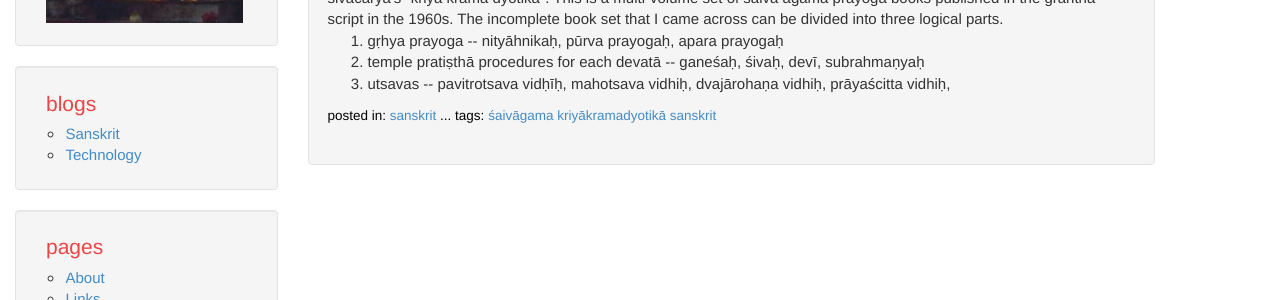
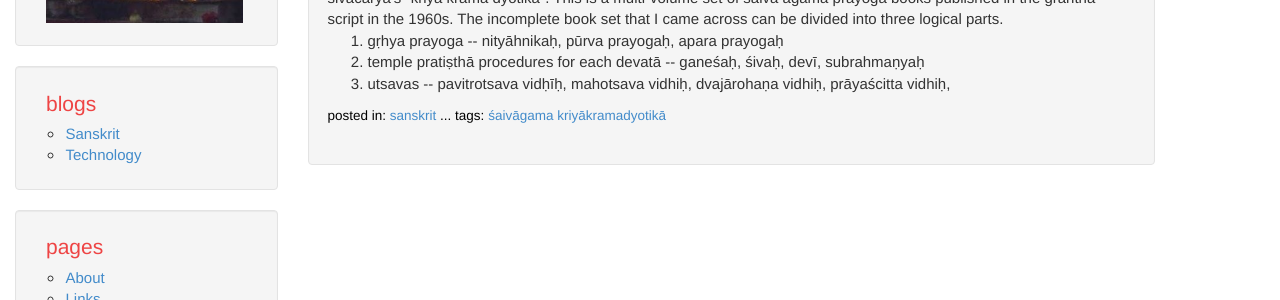
Before and after one commit to aupasana/aupasana.github.io, a Jekyll site: the page built from _posts/blog-2015/2015-02-09-kriya-krama-dyotika.html, in a window 1280 px wide. Shown: the part 211-511 px from the top of the page. Built offline with Jekyll 4.4.1, drawn with Linux system fonts in a browser that asks for light colours; comment, search, counter and statistics services are not loaded.

Commit message:
update tags on older posts

```diff
--- a/_posts/blog-2015/2015-02-09-astadasa-kriyavali.html
+++ b/_posts/blog-2015/2015-02-09-astadasa-kriyavali.html
@@ -8,7 +8,6 @@ tags:
 - śaivāgama
 - śivapratiṣṭhā
 - kriyākramadyotikā
-- sanskrit
 modified_time: '2015-02-09T12:47:55.635-08:00'
 blogger_id: tag:blogger.com,1999:blog-1404870071299307321.post-8792220877073376401
 blogger_orig_url: http://blog.aupasana.com/2015/02/astadasa-kriyavali.html
--- a/_posts/blog-2015/2015-02-09-kriya-krama-dyotika.html
+++ b/_posts/blog-2015/2015-02-09-kriya-krama-dyotika.html
@@ -7,7 +7,6 @@ author: Unknown
 tags:
 - śaivāgama
 - kriyākramadyotikā
-- sanskrit
 
 modified_time: '2015-02-20T12:29:39.091-08:00'
 blogger_id: tag:blogger.com,1999:blog-1404870071299307321.post-6832309602103286125
--- a/_posts/blog-2015/2015-02-09-siva-pratistha-vidhi.html
+++ b/_posts/blog-2015/2015-02-09-siva-pratistha-vidhi.html
@@ -8,7 +8,6 @@ tags:
 - śaivāgama
 - śivapratiṣṭhā
 - kriyākramadyotikā
-- sanskrit
 modified_time: '2015-02-09T13:06:41.969-08:00'
 blogger_id: tag:blogger.com,1999:blog-1404870071299307321.post-6339654362601181845
 blogger_orig_url: http://blog.aupasana.com/2015/02/siva-pratistha-vidhi.html
--- a/_posts/blog-2015/2015-02-10-mahakumbhabhiseka-rituals.html
+++ b/_posts/blog-2015/2015-02-10-mahakumbhabhiseka-rituals.html
@@ -6,7 +6,6 @@ date: '2015-02-10T08:50:00.003-08:00'
 author: Unknown
 tags:
 - śaivāgama
-- sanskrit
 modified_time: '2015-02-10T08:51:44.374-08:00'
 blogger_id: tag:blogger.com,1999:blog-1404870071299307321.post-4323609723624748140
 blogger_orig_url: http://blog.aupasana.com/2015/02/mahakumbhabhiseka-rituals.html
--- a/_posts/blog-2015/2015-02-12-visesa-sandhya.html
+++ b/_posts/blog-2015/2015-02-12-visesa-sandhya.html
@@ -7,7 +7,6 @@ author: Unknown
 tags:
 - śaivāgama
 - śivapratiṣṭhā
-- sanskrit
 modified_time: '2015-02-12T10:26:24.219-08:00'
 blogger_id: tag:blogger.com,1999:blog-1404870071299307321.post-4972760935673300034
 blogger_orig_url: http://blog.aupasana.com/2015/02/visesa-sandhya.html
```
Also changed, not shown: _posts/blog-2015/2015-02-16-a-verse-in-vasantatilaka.html (line endings or trailing spaces).
